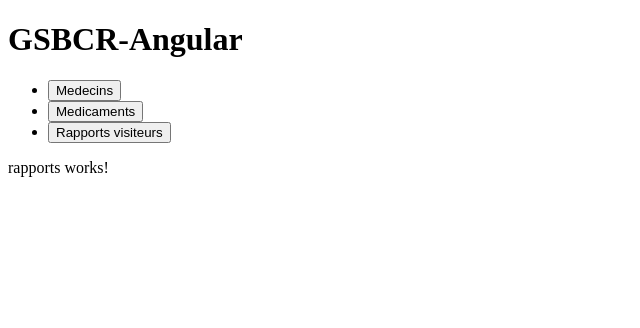
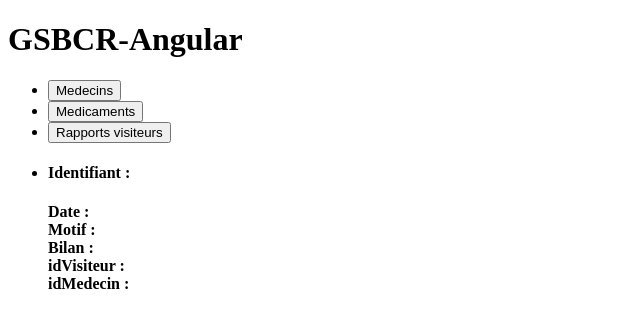
Before and after one commit to Tom-Maitrepierre/GSB_ANGULAR2, an Angular app: page /rapports in a window 1280 px wide. Shown: the top 328 px of the page, without its empty margins (0-640 px from the left). Built offline with nearby package versions, Linux system fonts and the light colour scheme; no server answers.

Commit message:
amélioration rapport visite

```diff
--- a/src/app/medecins/medecins.component.html
+++ b/src/app/medecins/medecins.component.html
@@ -1,5 +1,3 @@
-
 <ul class="list-group">
-  <app-medecins-view *ngFor="let item of medecins" [id]="item.id" [name]="item.nom" [firstname]="item.prenom" [address]="item.adresse" [tel]="item.tel" [spec]="item.specialitecomplementaire"
-    [dep]="item.departement"></app-medecins-view>
+    <app-medecins-view *ngFor="let item of medecins" [id]="item.id" [name]="item.nom" [firstname]="item.prenom" [address]="item.adresse" [tel]="item.tel" [spec]="item.specialitecomplementaire" [dep]="item.departement"></app-medecins-view>
 </ul>
--- a/src/app/rapports-view/rapports-view.component.html
+++ b/src/app/rapports-view/rapports-view.component.html
@@ -1 +1,10 @@
-<p>rapports-view works!</p>
+<li class="list-group-item">
+    <h4>Identifiant : {{id}}</h4>
+    <strong>Date : </strong>{{date}}<br>
+    <strong>Motif : </strong>{{motif}}<br>
+    <strong>Bilan : </strong>{{bilan}}<br>
+    <strong>idVisiteur : </strong>{{idVisiteur}}<br>
+    <strong>idMedecin : </strong>{{idMedecin}} <br>
+    <br>
+</li>
+<br>
--- a/src/app/rapports/rapports.component.html
+++ b/src/app/rapports/rapports.component.html
@@ -1 +1,4 @@
-<p>rapports works!</p>
+<ul class="list-group">
+    <app-rapports-view> *ngFor="let item of rapports" [id]="item.id" [dat]="item.date" [moti]="item.motif" [bila]="item.bilan" [idVisi]="item.idVisiteur" [idMed]="item.idMedecin">
+    </app-rapports-view>
+</ul>
--- a/src/app/services/rapports.service.ts
+++ b/src/app/services/rapports.service.ts
@@ -14,7 +14,7 @@
   constructor(private http: HttpClient) { }
 
   getAllRapport() {
-    this.http.get<any[]>('http://localhost/maxime-chabaud/gsbapi/gsbapi/?noms=').subscribe(
+    this.http.get<any[]>('https://gr1.sio-carriat.com/gsbcr/?idRapport=1').subscribe(
       (response) => {
         this.lesRapports = response;
         this.emitRapportsSubject();
```
Also changed, not shown: src/app/rapports-view/rapports-view.component.ts (+11 -2 lines), src/app/medecins-view/medecins-view.component.html (indentation only).
